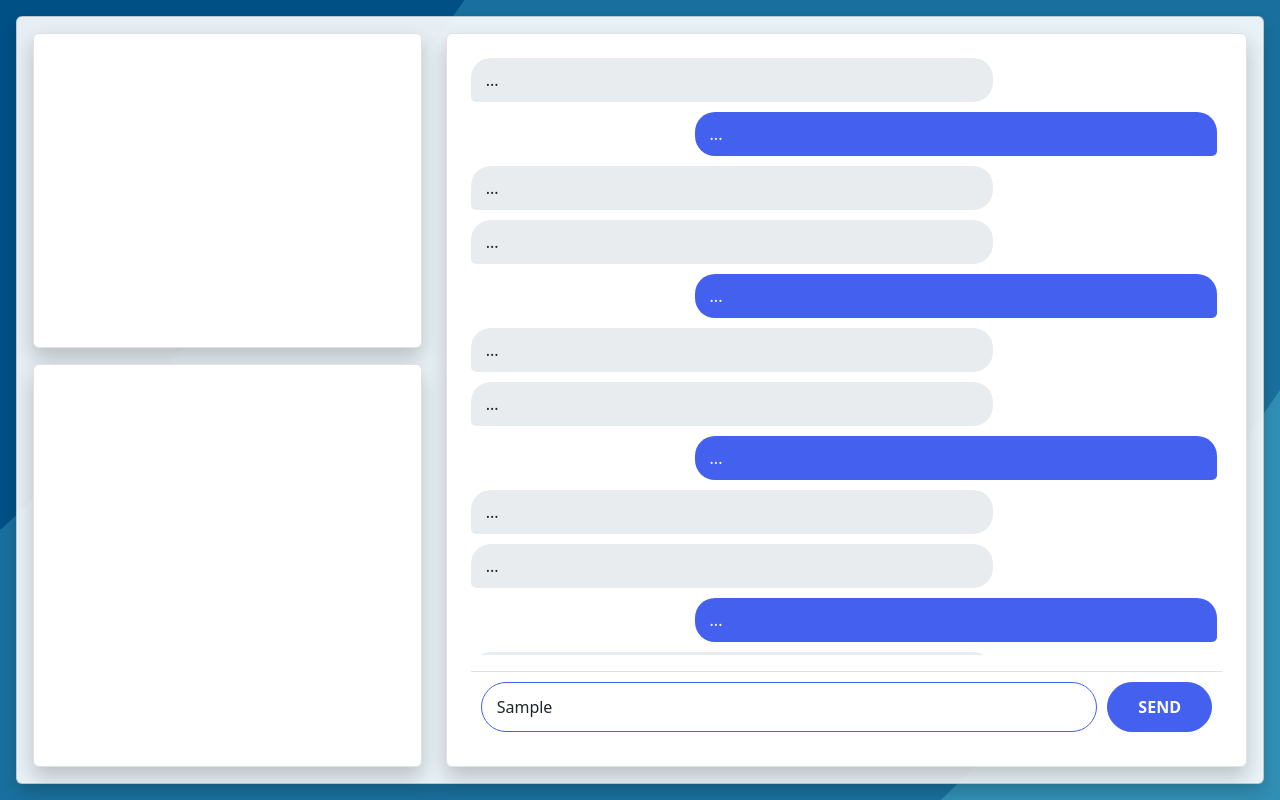
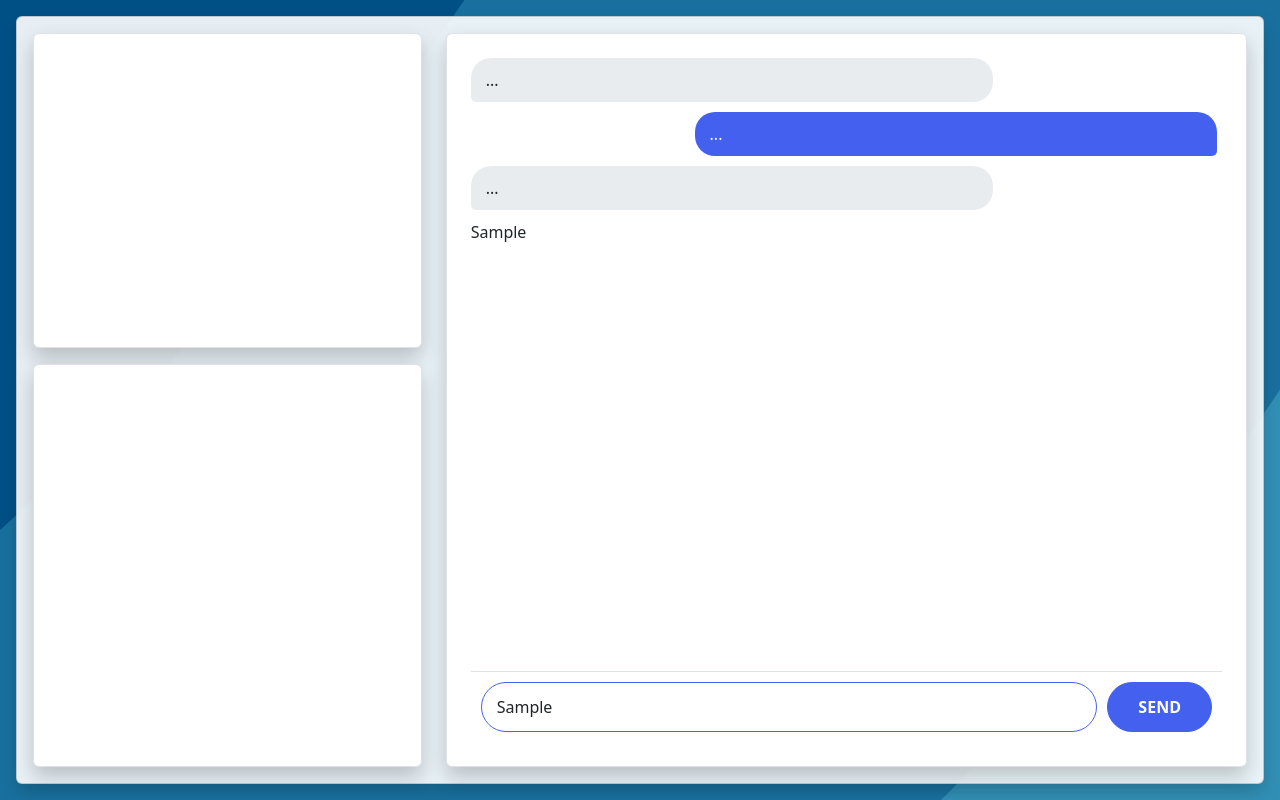
Before and after one commit to pnietohurtado/Ultimate, a plain HTML site: page Pagina Web/PruebaChat.html in a window 1280 px wide. Both pictures are taken after typing "Sample" into the empty fields and a click on the button "SEND". Drawn offline with nearby package versions, Linux system fonts and the light colour scheme.

Commit message:
The JS code for the message sender

```diff
--- a/Pagina Web/PruebaChat.html
+++ b/Pagina Web/PruebaChat.html
@@ -45,33 +45,7 @@
                                         <div class="message-bubble other" id="message-bubble-other">
                                             ...
                                         </div>
-                                        <div class="message-bubble other" id="message-bubble-other">
-                                            ...
-                                        </div>
-                                        <div class="message-bubble user" id="message-bubble-user">
-                                            ...
-                                        </div>
-                                        <div class="message-bubble other" id="message-bubble-other">
-                                            ...
-                                        </div>
-                                        <div class="message-bubble other" id="message-bubble-other">
-                                            ...
-                                        </div>
-                                        <div class="message-bubble user" id="message-bubble-user">
-                                            ...
-                                        </div>
-                                        <div class="message-bubble other" id="message-bubble-other">
-                                            ...
-                                        </div>
-                                        <div class="message-bubble other" id="message-bubble-other">
-                                            ...
-                                        </div>
-                                        <div class="message-bubble user" id="message-bubble-user">
-                                            ...
-                                        </div>
-                                        <div class="message-bubble other" id="message-bubble-other">
-                                            ...
-                                        </div>
+
                                     </div>
 
 
--- a/Pagina Web/js/websocket.js
+++ b/Pagina Web/js/websocket.js
@@ -0,0 +1,11 @@
+const sendBtn = document.getElementById('sendMessage');
+const textField = document.getElementById('messageInput');
+const messageContainer = document.getElementById('message-container');
+
+sendBtn.addEventListener('click', function(){
+    const messageDiv = document.createElement('div');
+    messageDiv.textContent = textField.value;
+    messageDiv.classList.add('message-bubble.user');
+    console.log(messageDiv.className)
+    messageContainer.appendChild(messageDiv);
+});
```
Also changed, not shown: Pagina Web/css/style.css (+25 -0 lines), Pagina Web/login.html (+1 -1 lines).
